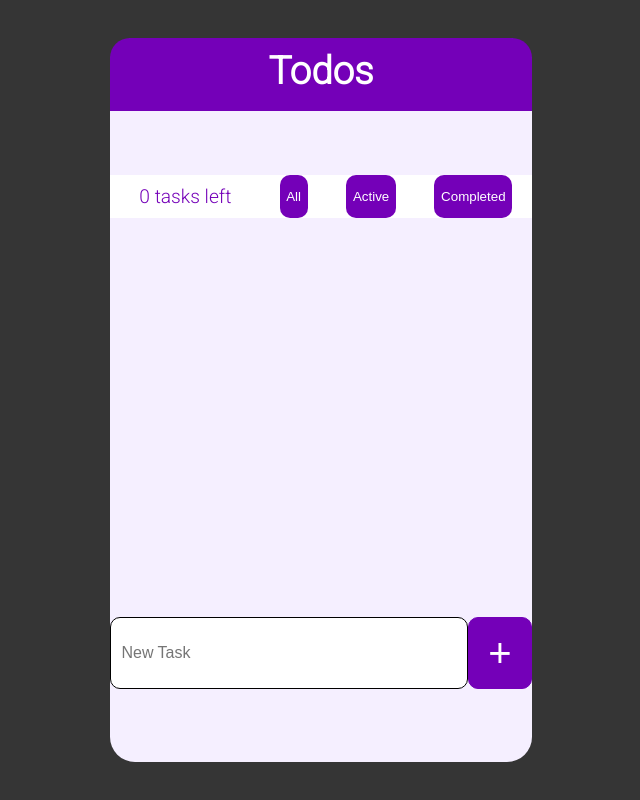
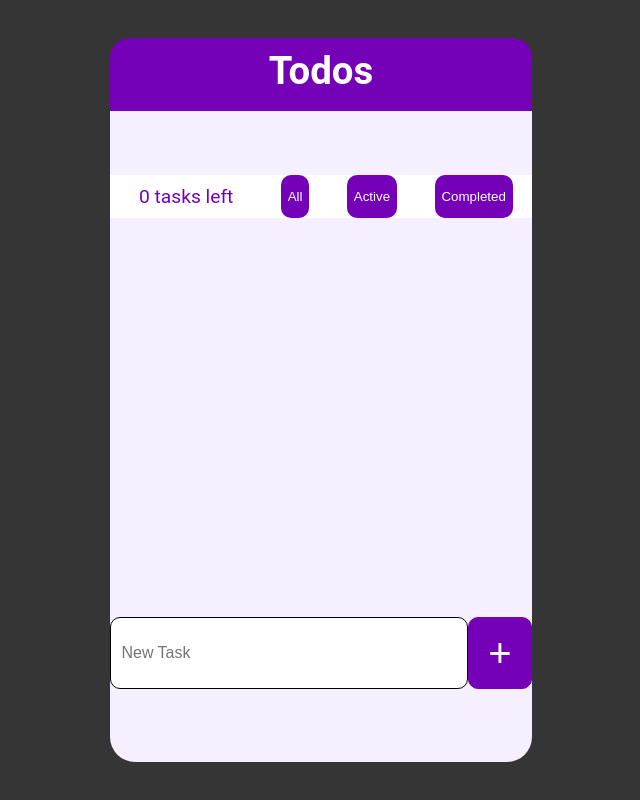
Before and after one commit to TheDonJinee/WDD330-ToDo, a plain HTML site: page index.html in a window 1280 px wide. Shown: the whole page, without its empty margins (319-959 px from the left). Drawn offline with Linux system fonts and the light colour scheme.

Commit message:
update to CSS

```diff
--- a/css/style.css
+++ b/css/style.css
@@ -1,5 +1,3 @@
-@import url('https://fonts.googleapis.com/css2?family=Poppins:wght@200&family=Roboto:wght@300&display=swap');
-
 * {
     margin: 0;
     padding: 0;
```
